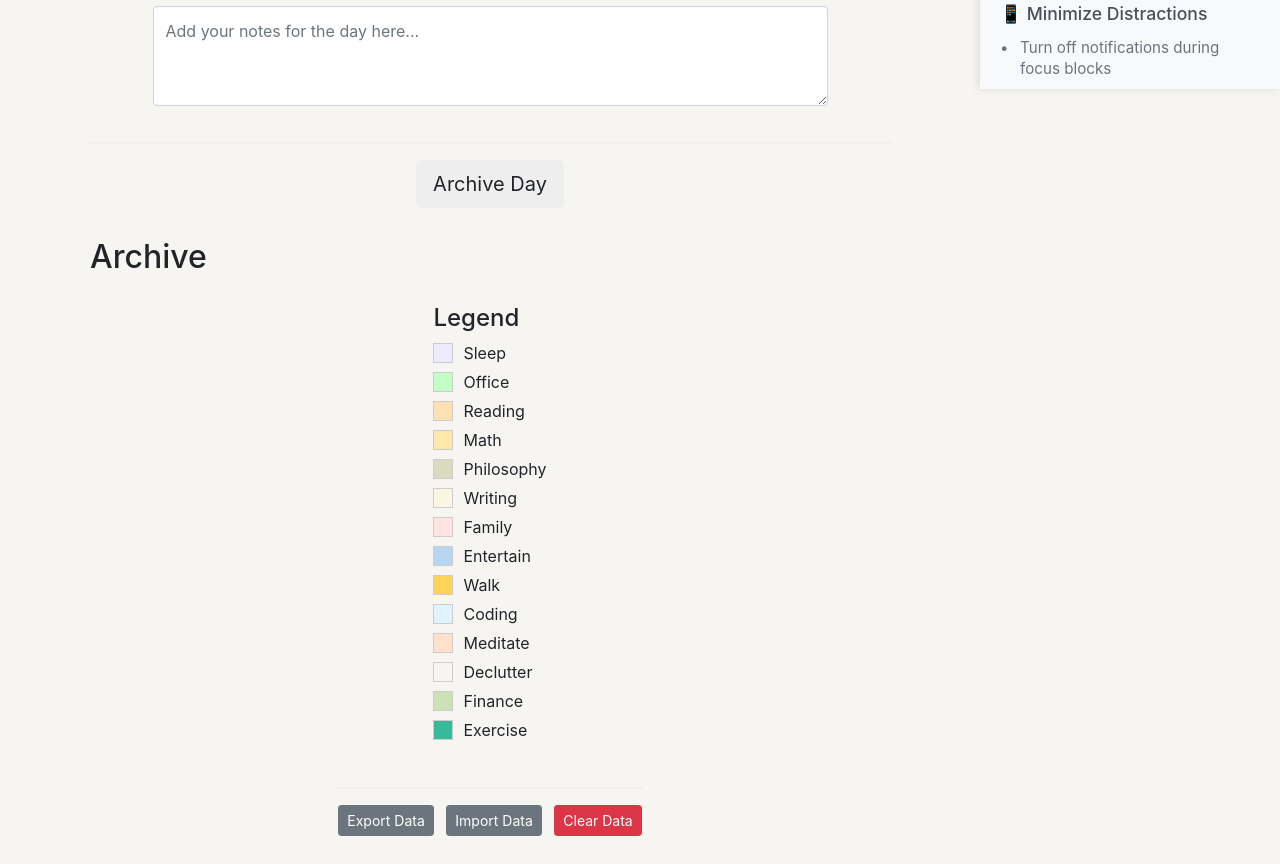
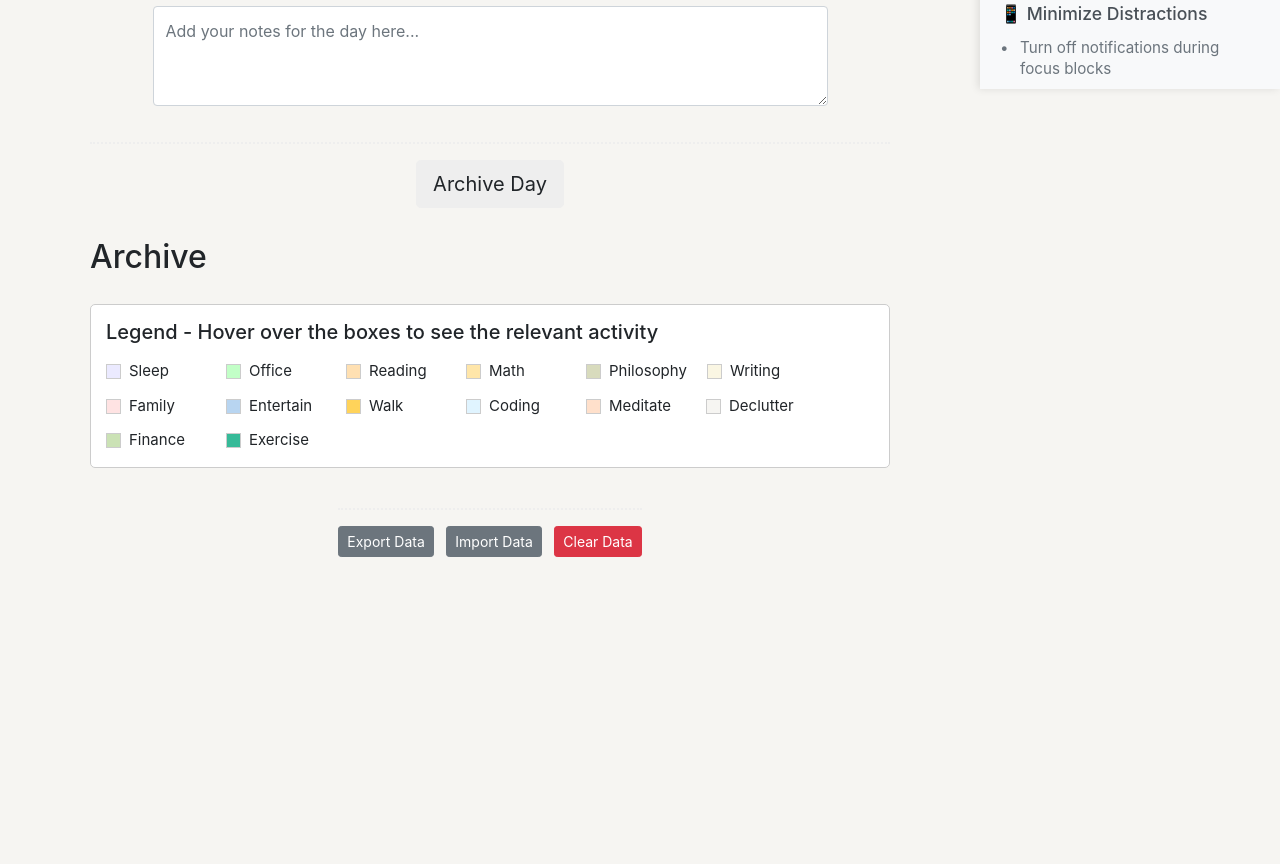
Before and after one commit to aditgupta/time-box-visualizer, a plain HTML site: page index.html in a window 1280 px wide. Shown: the part 711-1575 px from the top of the page. After the commit the page ends 1296 px from the top, so only its background shows below. Drawn offline with nearby package versions, Linux system fonts and the light colour scheme.

Commit message:
Changed UI for the legend section. added tooltip for archive section. UI changes.

```diff
--- a/index.html
+++ b/index.html
@@ -80,8 +80,23 @@
       border: 1px solid #ccc;
       text-align: center;
       font-size: 10px;
+      position: relative;
     }
-    .legend-section {
+    .archive-box:hover::after {
+      content: attr(data-activity);
+  position: absolute;
+  bottom: 100%;
+  left: 50%;
+  transform: translateX(-50%);
+  background: rgba(0, 0, 0, 0.8);
+  color: white;
+  padding: 4px 8px;
+  border-radius: 4px;
+  font-size: 12px;
+  white-space: nowrap;
+  z-index: 1000;
+}
+    /* .legend-section {
       margin-top: 20px;
     }
     .legend-item {
@@ -94,7 +109,7 @@
       height: 20px;
       margin-right: 10px;
       border: 1px solid #ccc;
-    }
+    } */
     .activity-panel {
       margin-top: 20px;
       width: 100%;
@@ -287,7 +302,46 @@
   margin-right: 0;
 }
 
+/* Legends section */
 
+.legend-section {
+  margin-top: 20px;
+  border: 1px solid #ccc;
+  background-color: #fff;
+  padding: 15px;
+  border-radius: 5px;
+  width: 100%;
+  max-width: 800px;
+  margin-left: auto;
+  margin-right: auto;
+}
+
+.legend-container {
+  display: flex;
+  flex-wrap: wrap;
+  gap: 12px;
+  justify-content: left;
+}
+
+.legend-item {
+  display: flex;
+  align-items: center;
+  margin-right: 8px;
+  min-width: 100px;
+  font-size: 15px;  /* Reduced font size */
+}
+
+.legend-color {
+  width: 15px;  /* Smaller color box */
+  height: 15px;  /* Smaller color box */
+  margin-right: 8px;
+  border: 1px solid #ccc;
+}
+
+.legend-section h4 {
+  font-size: 20px;  /* Smaller heading */
+  margin-bottom: 10px;
+}
 
 
 
@@ -416,7 +470,7 @@
       <div v-for="(day, dayIndex) in [...archive].reverse()" :key="dayIndex" class="mb-3">
         <h5>{{ day.date }}</h5>
         <div>
-          <div class="archive-box" v-for="(hour, hourIndex) in day.hours" :key="hourIndex" :style="{backgroundColor: hour.color}">
+          <div class="archive-box" v-for="(hour, hourIndex) in day.hours" :key="hourIndex" :style="{backgroundColor: hour.color}" :data-activity="hour.activity || 'No activity'">
             {{ hourIndex }}
           </div>
         </div>
@@ -427,11 +481,21 @@
       </div>
     </div>
 
-    <div class="legend-section" v-if="predefinedActivities.length > 0">
+    <!-- <div class="legend-section" v-if="predefinedActivities.length > 0">
       <h4>Legend</h4>
       <div v-for="activity in predefinedActivities" :key="activity.name" class="legend-item">
         <div class="legend-color" :style="{ backgroundColor: activity.color }"></div>
         <span>{{ activity.name }}</span>
+      </div>
+    </div> -->
+
+    <div class="legend-section" v-if="predefinedActivities.length > 0">
+      <h4 class="mb-3">Legend - Hover over the boxes to see the relevant activity</h4>
+      <div class="legend-container">
+        <div v-for="activity in predefinedActivities" :key="activity.name" class="legend-item">
+          <div class="legend-color" :style="{ backgroundColor: activity.color }"></div>
+          <span>{{ activity.name }}</span>
+        </div>
       </div>
     </div>
 
```
